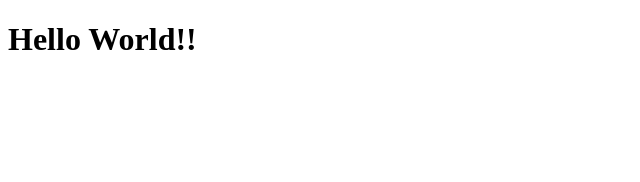
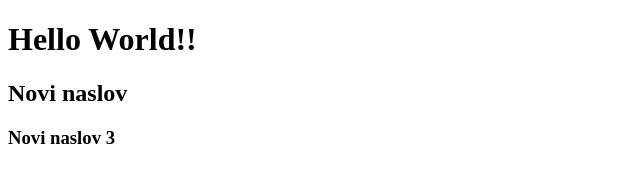
Before and after one commit to Pol-Pula/01_GitIntro, a plain HTML site: page index.html in a window 1280 px wide. Shown: the whole page, without its empty margins (0-640 px from the left). Drawn offline with Linux system fonts and the light colour scheme.

Commit message:
Dodani naslovi

```diff
--- a/index.html
+++ b/index.html
@@ -7,5 +7,7 @@
 </head>
 <body>
     <h1>Hello World!!</h1>
+    <h2>Novi naslov</h2>
+    <h3>Novi naslov 3</h3>
 </body>
 </html>
```
